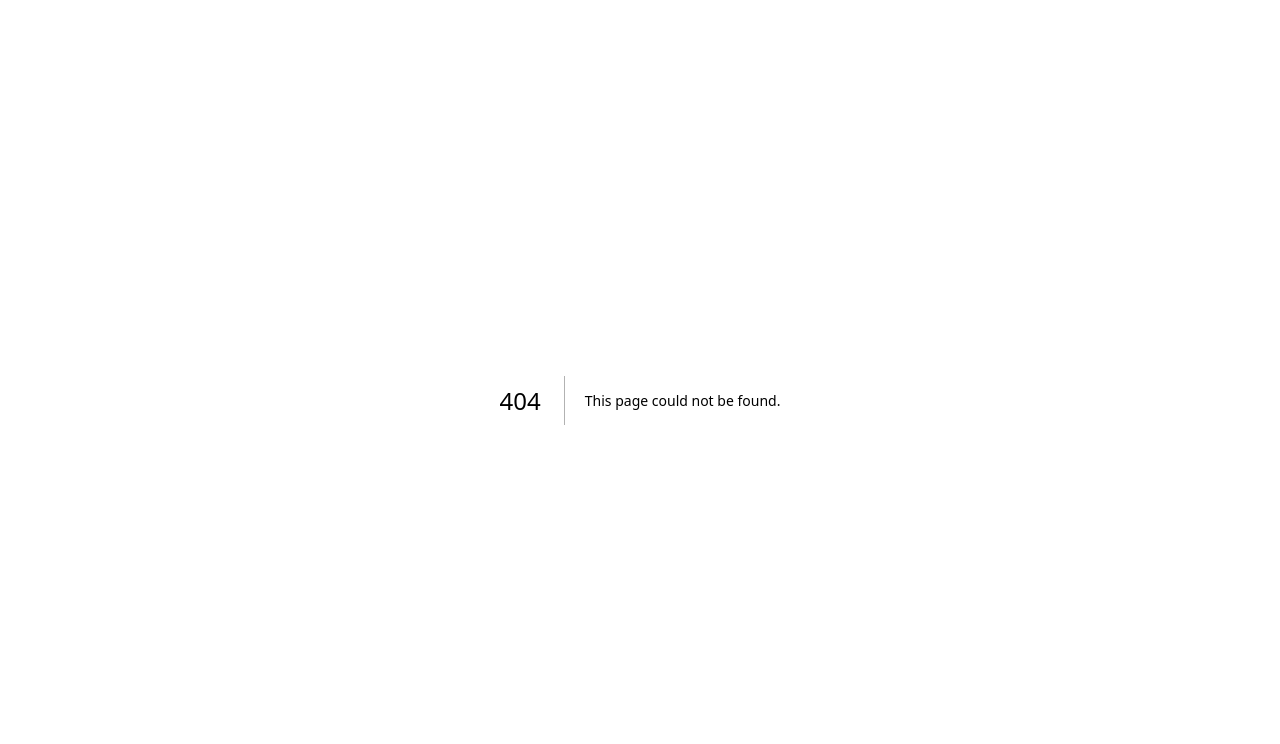
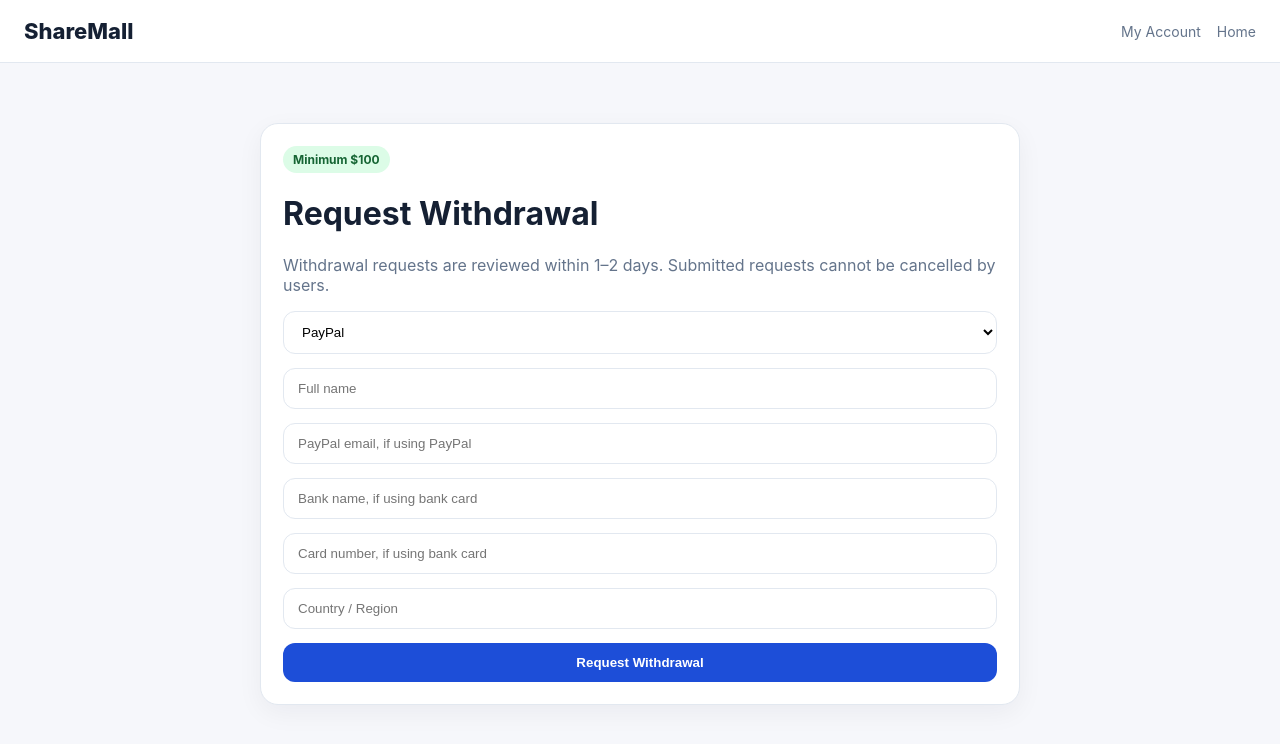
Before and after one commit to ljh285218864-hue/123456, a Next.js app: page /withdrawals in a window 1280 px wide. Before the commit this address had no page. Shown: the top 744 px of the page. Built offline with nearby package versions, Linux system fonts and the light colour scheme.

Commit message:
Add customer withdrawal page

```diff
--- /dev/null
+++ b/app/withdrawals/page.tsx
@@ -0,0 +1,18 @@
+import Link from 'next/link';
+import WithdrawalForm from '@/components/WithdrawalForm';
+
+export default function WithdrawalsCustomerPage() {
+  return (
+    <>
+      <nav className="nav"><div className="brand">ShareMall</div><div className="navlinks"><Link href="/account">My Account</Link><Link href="/">Home</Link></div></nav>
+      <main className="container">
+        <div className="card" style={{ maxWidth: 760, margin: '36px auto' }}>
+          <span className="pill">Minimum $100</span>
+          <h1>Request Withdrawal</h1>
+          <p className="muted">Withdrawal requests are reviewed within 1–2 days. Submitted requests cannot be cancelled by users.</p>
+          <WithdrawalForm userId="demo-user-id" />
+        </div>
+      </main>
+    </>
+  );
+}
```
